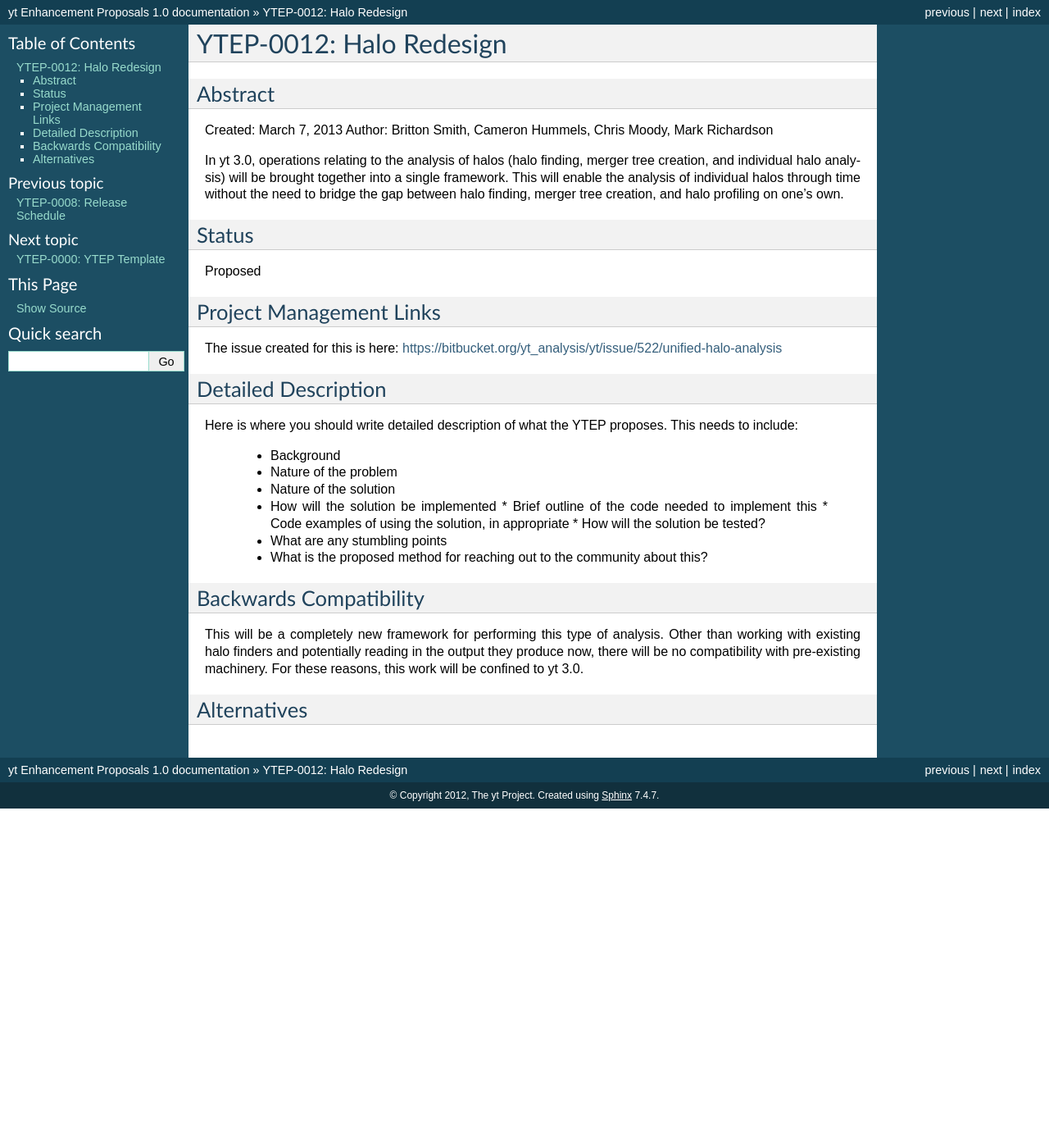
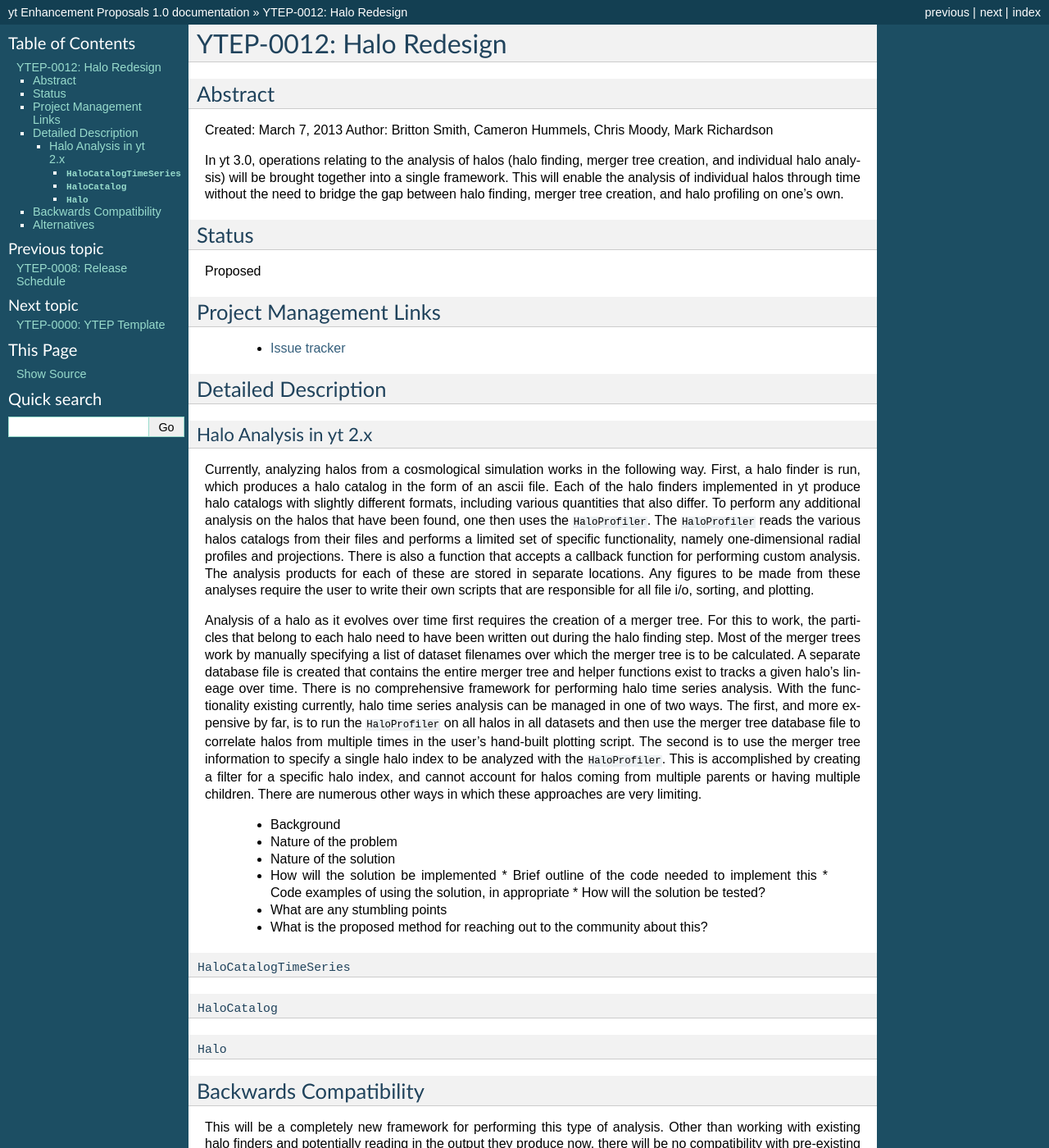
Before and after one commit to yt-project/ytep, a Sphinx documentation site: the page built from source/YTEPs/YTEP-0012.rst, in a window 1280 px wide and 1400 px high. Shown: the whole window at 82% size. Built offline with Sphinx 7.4.7, drawn with Linux system fonts in a browser that asks for light colours; formulas are drawn with MathJax 3.

Commit message:
Adding background section to YTEP 12.

```diff
--- a/source/YTEPs/YTEP-0012.rst
+++ b/source/YTEPs/YTEP-0012.rst
@@ -21,14 +21,42 @@ Proposed
 Project Management Links
 ------------------------
 
-The issue created for this is here:
-https://bitbucket.org/yt_analysis/yt/issue/522/unified-halo-analysis
+  * `Issue tracker <https://bitbucket.org/yt_analysis/yt/issue/522/unified-halo-analysis>`_
 
 Detailed Description
 --------------------
 
-Here is where you should write detailed description of what the YTEP proposes.
-This needs to include:
+Halo Analysis in yt 2.x
++++++++++++++++++++++++
+
+Currently, analyzing halos from a cosmological simulation works in the following way.
+First, a halo finder is run, which produces a halo catalog in the form of an ascii
+file.  Each of the halo finders implemented in yt produce halo catalogs with slightly
+different formats, including various quantities that also differ.  To perform any
+additional analysis on the halos that have been found, one then uses the
+``HaloProfiler``.  The ``HaloProfiler`` reads the various halos catalogs from their
+files and performs a limited set of specific functionality, namely one-dimensional
+radial profiles and projections.  There is also a function that accepts a callback
+function for performing custom analysis.  The analysis products for each of these are
+stored in separate locations.  Any figures to be made from these analyses require the
+user to write their own scripts that are responsible for all file i/o, sorting, and
+plotting.
+
+Analysis of a halo as it evolves over time first requires the creation of a merger
+tree.  For this to work, the particles that belong to each halo need to have been
+written out during the halo finding step.  Most of the merger trees work by manually
+specifying a list of dataset filenames over which the merger tree is to be calculated.
+A separate database file is created that contains the entire merger tree and helper
+functions exist to tracks a given halo's lineage over time.  There is no comprehensive
+framework for performing halo time series analysis.  With the functionality existing
+currently, halo time series analysis can be managed in one of two ways.  The first,
+and more expensive by far, is to run the ``HaloProfiler`` on all halos in all datasets
+and then use the merger tree database file to correlate halos from multiple times in
+the user's hand-built plotting script.  The second is to use the merger tree information
+to specify a single halo index to be analyzed with the ``HaloProfiler``.  This is
+accomplished by creating a filter for a specific halo index, and cannot account for
+halos coming from multiple parents or having multiple children.  There are numerous
+other ways in which these approaches are very limiting.
 
   * Background
   * Nature of the problem
@@ -40,6 +68,15 @@ This needs to include:
   * What are any stumbling points
   * What is the proposed method for reaching out to the community about this?
 
+``HaloCatalogTimeSeries``
+^^^^^^^^^^^^^^^^^^^^^^^^^
+
+``HaloCatalog``
+^^^^^^^^^^^^^^^
+
+``Halo``
+^^^^^^^^
+
 Backwards Compatibility
 -----------------------
 
```
